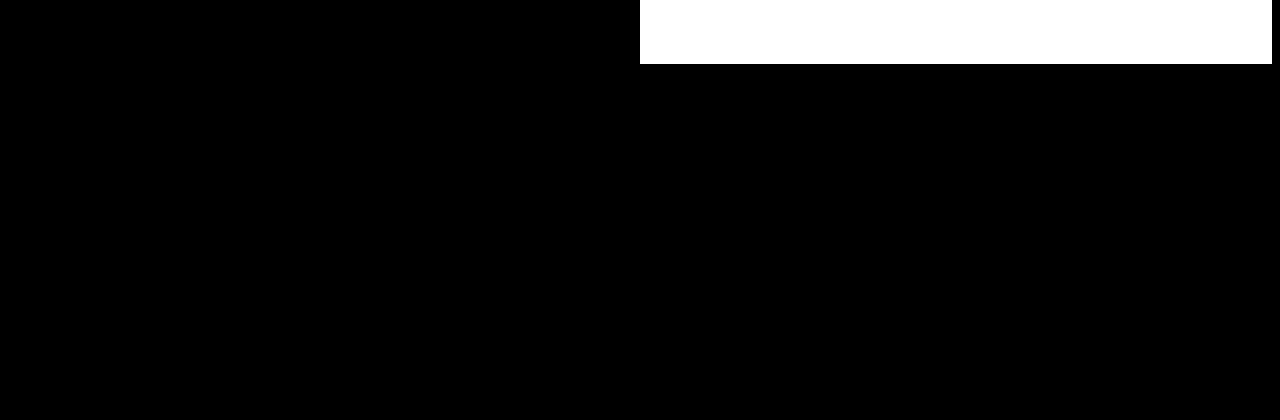
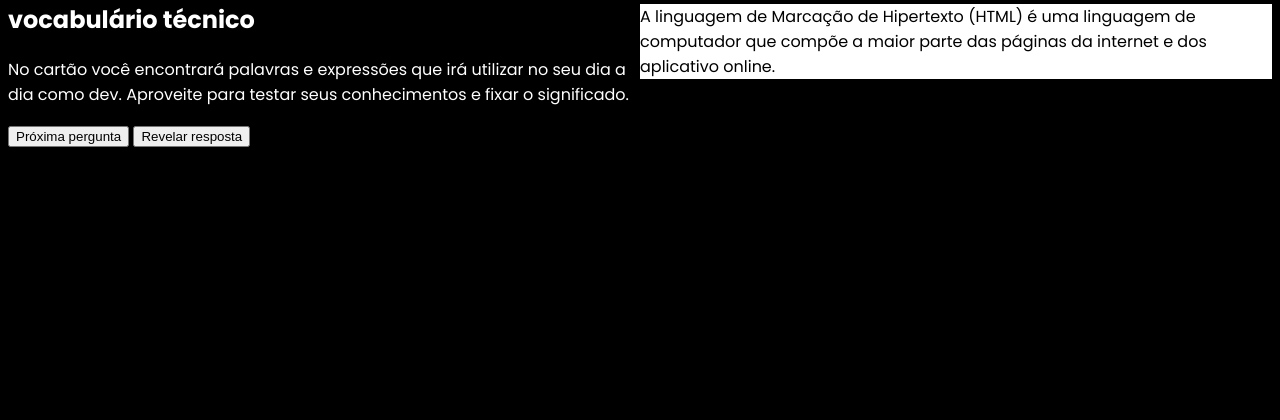
Before and after one commit to dcbianchi/QuickStaart, a plain HTML site: page index.html in a window 1280 px wide. Shown: the part 396-816 px from the top of the page. Drawn offline with Linux system fonts and the light colour scheme.

Commit message:
CSS APRIMORATIONS 1

```diff
--- a/css/style.css
+++ b/css/style.css
@@ -1,46 +1,42 @@
+html {
+    font-size: 62.5%;
+    /* Por que 62.5%?
+    - Para facilitar a conversação para REM usamos 62.5%
+    - O valor padrão, ou seja, se não definirmos um valor para a fonte, ela será de 13px.
+    - Se definirmos a fonte em 10px temos a razão de rem em 4:1, ou seja, 4 pixels são iguais a 1 rem
+    - 62.5% cria um valor de 10px com base em um calculo de conversão para rem
+    - Usamos em porcentagem por que a maioria dos navegadores não atualizam esse valor automaticamente.*/
+}
+
 body{
     background-color: #000000;
     color: #ffffff;
-    font-family: "Helvetica Neue", Helvetica, Arial, sans-serif;
+    font-size: 1.6rem;
+    font-family: "Poppins", sans-serif;
 }
 
-.Main {
-    position: absolute;
-    width: 1718px;
-    height: 948px;
+.Main{
+    display: flex;
+    height: 100vh;
+
+}
+
+.Container {
+    width: 50%;
     background: #000000;
 }
 
-.LeftCard{
-    width: 50%;
-    height: 452px;
-    float: left;
-    position: relative;
-    background: #000000;
-    border-radius: 8px 8px 0px 0px;
-}
-
-.RightCard{
-    width: 50%;
-    height: 452px;
-    float: right;
-    position: relative;
-    background: #FFFFFF;
-    border-radius: 8px 8px 0px 0px;
+.Centralizar{
+    display: flex;
+    align-items: center;
+    justify-content: center;
 }
 
 .QuestionCard{
     background-color: #7026D9;
-
-    text-align: center;
-    padding: 3vw;
-    position: relative;
 }
 
 .AnswerCard{
     background-color: #ffffff;
     color: #000000;
-    display: inline-block;
-    padding: 5vw, 0vw;
-    min-width:40vw;
 }
--- a/index.html
+++ b/index.html
@@ -12,15 +12,20 @@
     <meta http-equiv="X-UA-Compatible" content="IE=edge">
     <meta name="viewport" content="width=device-width, initial-scale=1.0">
     <link rel="stylesheet" href="css/style.css">
+    <link
+        href="https://fonts.googleapis.com/css?family=Poppins:300,400,500,600,700&display=swap"
+        rel="stylesheet">
+
     <title>Quick Staart - Semana da programação - Aula 01</title>
 </head>
 <body>
     <!-- Container principal-->
-    <div class="main">
+    <div class="Main">
         <!-- Container da Esquerda:
             Texto Base, botões de controle e etc...
         -->
-        <div class="LeftCard">
+        <div class="Container Centralizar">
+            <div class="">
                 <h1>&#x26A1; Flash</h1>
                 <h2>Aprenda de forma rápida, simples e divertida o vocabulário técnico</h2>
 
@@ -30,10 +35,12 @@
                 <button name="NextQ">Próxima pergunta</button>
                 <button name="ShowAnswer">Revelar resposta</button>
             </div>
+        </div>
         <!-- Conteiner da direita:
             Card de perguntas e respostas
         -->
-        <div class="RightCard">
+        <div class="Container Centralizar">
+            <div class="">
                 <div class="QuestionCard">
                     <h2>O que é HTML?</h2>
                 </div>
@@ -42,5 +49,6 @@
                 </div>
             </div>
         </div>
+    </div>
 </body>
 </html>
```
Lines whose indentation alone changed are shown as unchanged.
